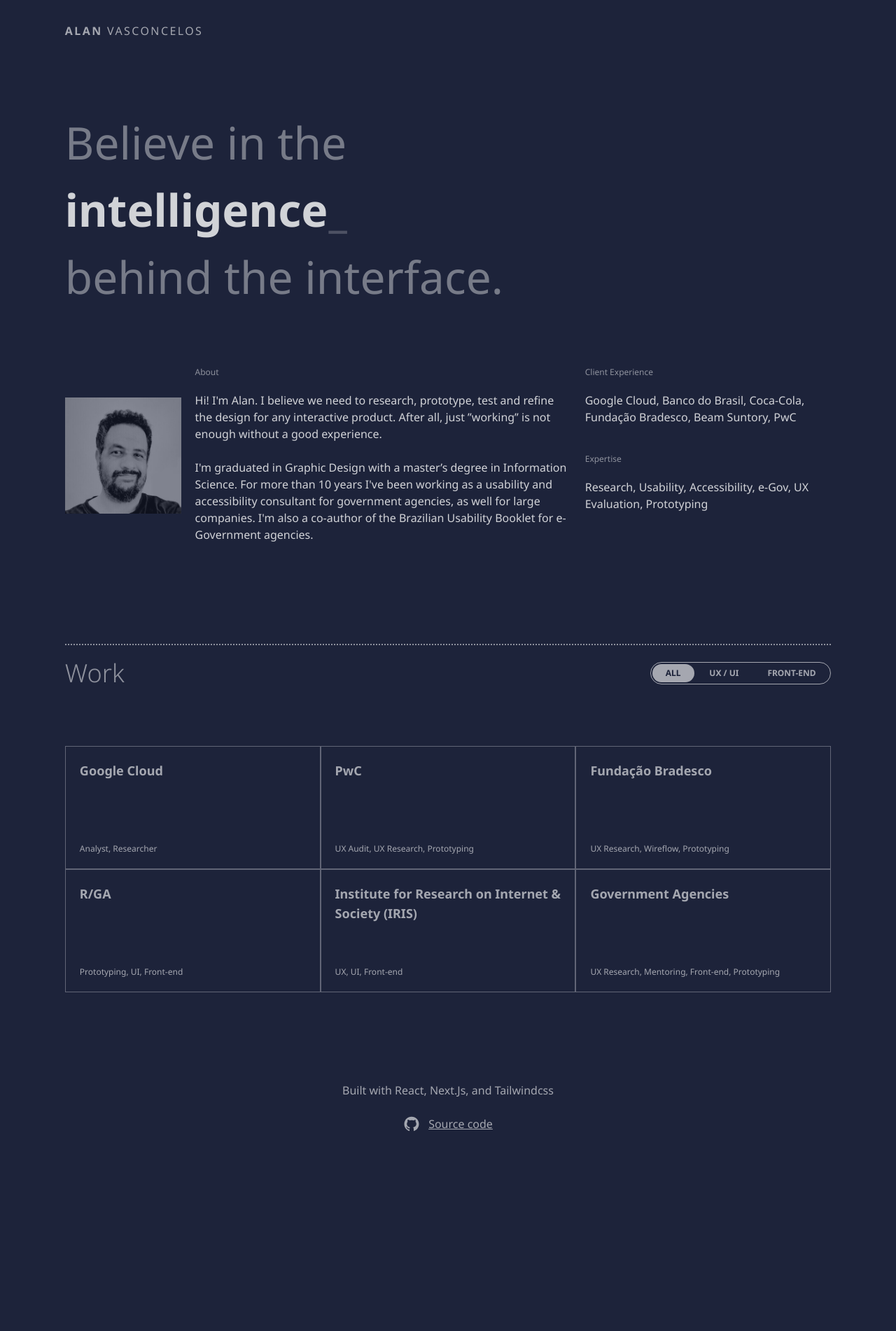
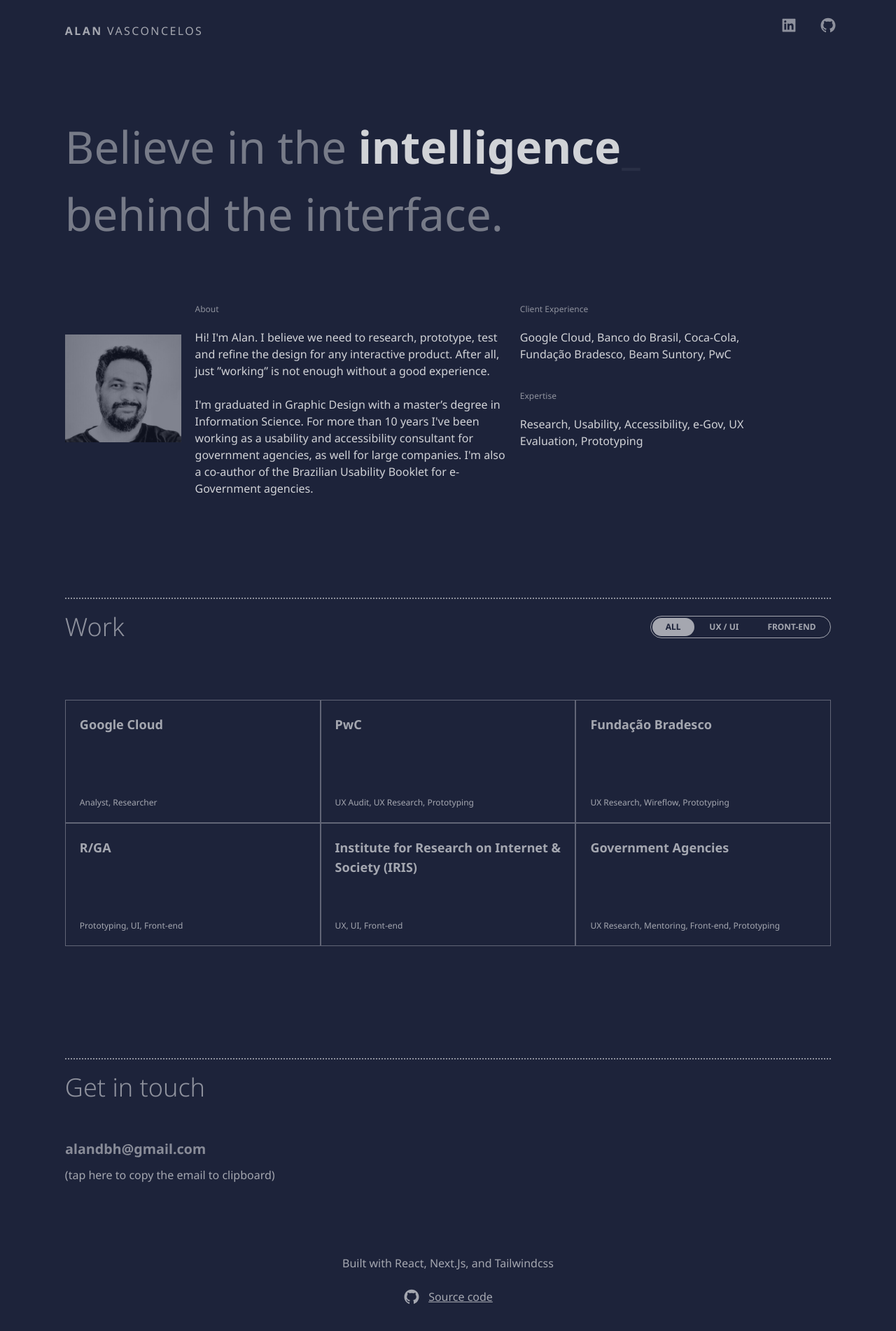
Before and after one commit to alandbh/react-portfolio, a Next.js app: page / in a window 1280 px wide. Shown: the top 1902 px of the page at 70% size. Before the commit the page ends 1722 px from the top, so only its background shows below. Built offline with nearby package versions, Linux system fonts and the light colour scheme.

Commit message:
major updates

```diff
--- a/components/Content/egov.js
+++ b/components/Content/egov.js
@@ -1,8 +1,10 @@
 export const egov = {
     title: "e-Gov",
-    year: "2021",
+    year: "2011 to 2017",
     client: "Government Agencies",
     role: "UX Research, Mentoring, Front-end, Prototyping",
+    company_name: `Synergia`,
+    company_url: `https://www.synergia.dcc.ufmg.br`,
     project: [
         `<p>Between 2013 and 2017 I worked as a UX mentor in government institutions, helping them to implement Electronic Government products and services, following the Brazilian guidelines for usability and accessibility.</p>
         `,
--- a/components/Content/fundacao-bradesco.js
+++ b/components/Content/fundacao-bradesco.js
@@ -2,6 +2,8 @@
     title: "Fundação Bradesco Mobile App",
     year: "2021",
     client: "Fundação Bradesco",
+    company_name: "R/GA",
+    company_url: "https://www.rga.com",
     role: "UX Research, Wireflow, Prototyping",
     project: [
         `<p>Given the current pandemic scenario where students need to study from home, Fundação Bradesco identified two needs:
@@ -16,7 +18,7 @@
         {
             title: "My role",
             text: [
-                `My job was to understand the requirements, create the user flow and prototype the most incipient ideas for the three personas: Student, Parent, and Teacher.`,
+                `My job was to understand the requirements, create the <b>user flow</b> and prototype the most incipient ideas for the three personas: <b>Student, Parent, and Teacher.</b>`,
                 `I also acted as UX director coordinating deliveries and auditing UI work.`,
                 `<p>All the UI screens were made by <a href="https://www.linkedin.com/in/isabelakempinas/?originalSubdomain=br">Isabela Kempinas.</a></p>`,
             ],
@@ -25,7 +27,7 @@
         },
         {
             title: "Prototyping",
-            text: [`Earlier prototypes for the three personas.`],
+            text: [`Earlier lo-fi prototypes for the three personas.`],
             image: "port-sec2-fundacao-bradesco.png",
             image_full: "port-sec2a-fundacao-bradesco.png",
             bg_color_class: "bg-white",
--- a/components/Content/google-cloud.js
+++ b/components/Content/google-cloud.js
@@ -3,6 +3,8 @@
     year: "2020 / 2021",
     client: "Google Cloud",
     role: "Analyst, Researcher",
+    company_name: "R/GA",
+    company_url: "https://www.rga.com",
     project: [
         `Looking at the major 25 retailers in Brazil, we aimed to find out how the overall user experience fared during the Black Friday period, comprising from the 20th to November 30th - both from a tech and user experience perspective.`,
         `Using these learnings, we were then able to understand how brands could improve the overall experience and also, how Google Cloud could be a partner in helping make those improvements happen.`,
--- a/components/Content/iris.js
+++ b/components/Content/iris.js
@@ -1,8 +1,9 @@
 export const iris = {
     title: "IRIS's Website",
-    year: "2020",
+    year: "2019",
     client: "Institute for Research on Internet & Society (IRIS)",
     role: "UX, UI, Front-end",
+    company_name: "Personal project",
     project: [
         `<p>The project consists of creating the new portal of The Institute for Research on Internet & Society (IRIS), with a focus on a good experience for end users and for researchers who are part of the institution.</p>
 
@@ -14,7 +15,7 @@
         {
             title: "My role",
             text: [
-                `The design process includes Concept, Information Architecture, Wireframing, and tge UI Design.`,
+                `The design process includes Concept, Information Architecture, Wireframing, and UI Design.`,
                 `Wireframing was a crucial step for moving forward with the designs. There were plenty of business requirements to be addressed.`,
             ],
             image: "port-sec1-iris.png",
@@ -25,7 +26,8 @@
         {
             title: "The result",
             text: [
-                `I also worked on the front-end of all the pages, which are fully responsive.`,
+                `I also worked on the <b>front-end</b> of all the pages, which are fully responsive.`,
+                `The tech stack is: HTML5, CSS3, JS, and Wordpress`,
                 `You can take alook here:`,
                 `<a class="underline hover:text-gray-800" href="https://irisbh.com.br/en/">IRIS Website</a>`,
             ],
--- a/components/Content/pwc.js
+++ b/components/Content/pwc.js
@@ -3,6 +3,8 @@
     year: "2021",
     client: "PwC",
     role: "UX Audit, UX Research, Prototyping",
+    company_name: "R/GA",
+    company_url: "https://www.rga.com",
     project: [
         `<p>The Goal is to build awareness and demand for PwC in the ESG space, and ultimately help PwC's clients navigate their ESG journey by creating an experience that gives people the confidence in PwC for ESG.</p>
         <p>To achieve these goals, PwC asked R/GA to create a platform MVP in which customers themselves could walk through a flow entering some data and thus see a dashboard that indicates points for improvement.</p>
--- a/components/Content/rga.js
+++ b/components/Content/rga.js
@@ -3,13 +3,15 @@
     year: "2022",
     client: "R/GA",
     role: "Prototyping, UI, Front-end",
+    company_name: "R/GA",
+    company_url: "https://www.rga.com",
     project: [
         `<p>DISCLAIMER: <br>For privacy reasons, <b>all retailer data shown here is dummy.</b></p>`,
         `Spreadsheets are great for storing and visualizing data.`,
         `It turns out that when we need to run a heuristic evaluation, using a smartphone, tablet or even a laptop, it is quite difficult to manually enter data into these spreadsheets. Especially when there are many columns.`,
         `Because of that, I created and developed a specific app (mobile and desktop) so that the UX evaluators could collect and save the observed data during the analysis.`,
         `The app (in MVP) allows you not only to insert the heuristic score, but also to insert comments, paste a link with screenshots, and even insert extra findings that can be classified as Good, Bad or Neutral.`,
-        `Now the data is exposed in a much easier to read way. In addition, entering the collected data has become much simpler and frictionless.`,
+
         `Another advantage is that the color classification of extra finds is now fully automated. All of this cut data collection time by almost half.`,
     ],
     access: "https://heuristic-scores-form.vercel.app",
@@ -34,13 +36,13 @@
             bg_color_class: "bg-white",
             image: "port-sec2-rga.svg",
             image_full: "port-sec2a-rga.png",
-            image_classname: "w-52",
+            image_full_stretch: true,
+            image_classname: "w-52 mx-auto",
         },
         {
             title: "The Web App",
             text: [
-                `I built the web application using Next.Js / React as the front end.`,
-                `Before migrating the data to the spreadsheet, the collected data was stored in MongoDB.`,
+                `Now the data is exposed in a much easier to read way. In addition, entering the collected data has become much simpler and frictionless. 😻`,
             ],
             image: "port-sec3-rga.webm",
             video_classname: "flex-1",
@@ -51,6 +53,9 @@
             title: "The PWA",
             text: [
                 `For better user experience (or would it be designer experience? LoL), I turned the application into Progressive Web App (PWA), so it works offline too.`,
+                `<b>Tech Stack</b>`,
+                `I built the web application using Next.Js / React as the front end.`,
+                `Before migrating the data to the spreadsheet, the collected data was stored in MongoDB.`,
             ],
             image: "port-sec4-rga.png",
             bg_color_class: "bg-white",
--- a/components/Footer/index.jsx
+++ b/components/Footer/index.jsx
@@ -1,10 +1,61 @@
 import Image from "next/image";
+import Heading from "../Heading";
+import { useState } from "react";
 
 function Footer() {
+    const [copied, setCopied] = useState(false);
+
+    function handleCopy() {
+        navigator.clipboard.writeText("alandbh@gmail.com");
+
+        setCopied(true);
+
+        setTimeout(() => {
+            setCopied(false);
+        }, 7000);
+    }
     return (
-        <footer className="mt-32 mb-20 flex flex-1 items-center flex-col text-white/60 ">
+        <footer className="mt-40 mb-20  text-white/60 md:grid md:grid-cols-14 gap-5">
+            <div className="flex justify-between items-center col-start-2 col-span-12 border-dotted border-t-2 border-white/50 pt-5">
+                <Heading
+                    as="h1"
+                    className="md:text-4xl text-xl font-light text-white/50"
+                >
+                    Get in touch
+                </Heading>
+            </div>
+
+            <div className="col-start-2 col-span-12 mt-10 mb-10">
+                <button
+                    onClick={handleCopy}
+                    className=" text-left hover:text-white/90"
+                >
+                    <div className="flex flex-col gap-3 w-auto float-left">
+                        <picture className="opacity-60">
+                            <source srcSet={"/email.svg"} type="image/webp" />
+                            <img
+                                width={200}
+                                src={"/email.svg"}
+                                alt="Alan's email"
+                            />
+                        </picture>
+                        <p className="m-0">
+                            (tap here to copy the email to clipboard)
+                        </p>
+                        <p
+                            className={`transition-opacity m-0 ${
+                                copied ? "opacity-100" : "opacity-0"
+                            }`}
+                        >
+                            ✅ copied {`:)`}
+                        </p>
+                    </div>
+                </button>
+            </div>
+
+            <div className="col-start-2 col-span-12 mb-20 flex flex-col items-center">
                 <p>Built with React, Next.Js, and Tailwindcss</p>
-            <p className="">
+                <p className="text-center">
                     <a
                         href="https://github.com/alandbh/react-portfolio"
                         className="underline flex items-center gap-3 opacity-60 hover:opacity-100 text-white"
@@ -19,6 +70,7 @@
                         Source code
                     </a>
                 </p>
+            </div>
         </footer>
     );
 }
--- a/components/Header/index.jsx
+++ b/components/Header/index.jsx
@@ -1,9 +1,37 @@
-function Header() {
+import Image from "next/image";
+import Link from "next/link";
+
+function Header({ icons }) {
     return (
-        <header className="md:grid grid-cols-14 gap-5 my-8">
-            <h1 className="col-start-2 col-span-5 tracking-[.15rem] text-white/60">
+        <header className="md:grid grid-cols-14 gap-5 my-8 flex justify-between">
+            <h1 className="col-start-2 col-span-5 tracking-[.15rem] md:text-base text-xs text-white/60">
                 <b>ALAN</b> VASCONCELOS
             </h1>
+            <div className="col-span-7 flex gap-4 justify-end items-center mt-[-1rem] mr-[-1rem]">
+                <a
+                    className="opacity-50 hover:opacity-90 p-2"
+                    href="https://www.linkedin.com/in/alan-vasconcelos-6458ba3/"
+                >
+                    <Image
+                        src="/icon-linkedin.svg"
+                        width={24}
+                        height={24}
+                        alt="My LinkedIn Profile"
+                    />
+                </a>
+                <a
+                    className="opacity-50 hover:opacity-90 p-2"
+                    href="https://github.com/alandbh"
+                >
+                    <Image
+                        width={24}
+                        height={24}
+                        src="/icon-github.svg"
+                        alt=""
+                        className=""
+                    />
+                </a>
+            </div>
         </header>
     );
 }
--- a/pages/_document.jsx
+++ b/pages/_document.jsx
@@ -41,7 +41,6 @@
                 </Head>
                 <body className="bg-color-base text-white/90 flex flex-col items-center">
                     <div className="wrapper-all w-full max-w-[1800px] px-5 md:px-0 ">
-                        <Header />
                         <Main />
                     </div>
                     <NextScript />
--- a/pages/index.js
+++ b/pages/index.js
@@ -7,6 +7,7 @@
 import Switch from "../components/Switch";
 import Typing from "../components/Typing";
 import { PageData } from "../components/Content/PageData";
+import Header from "../components/Header";
 
 export default function Home() {
     const [workType, setWorkType] = useState("all");
@@ -17,36 +18,32 @@
         <div>
             <Head>
                 <title>{`Alan's Portfolio`}</title>
-                <meta
-                    name="description"
-                    content="{`Alan's Portfolio Homepage`}"
-                />
+                <meta name="description" content="Alan's Portfolio Homepage" />
             </Head>
+
+            <Header />
 
             <main className="mt-[100px]">
                 <div className="md:grid grid-cols-14 gap-5">
-                    <h2 className="hero col-start-2 col-span-8 md:text-7xl text-5xl text-white/40">
+                    <h2 className="hero col-start-2 col-span-12 md:text-7xl text-5xl text-white/40">
                         Believe in the{" "}
-                        <span className="block md:inline">
+                        <span className="block lg:inline">
                             <Typing words="inteligence, strategy"></Typing>
                         </span>
-                        <span className="hidden md:inline">
+                        <span className="hidden lg:inline">
                             <br />
                         </span>
                         behind the interface.
                     </h2>
                 </div>
-                <section className="bio md:grid md:grid-cols-14 gap-5 mt-20">
-                    <div className="col-span-2 col-start-2 mt-11">
-                        <Image
-                            src="/photo.jpg"
-                            alt="Vercel Alan's photo"
-                            width={200}
-                            height={200}
-                            className="opacity-50"
-                        />
+                <section className="bio grid grid-cols-14 md:gap-5 mt-20">
+                    <div className="col-span-3 sm:col-span-2 col-start-1 md:col-start-2 mt-0 md:mt-11 pb-5 flex align-top">
+                        <picture className="opacity-50">
+                            <source srcSet={"/photo.jpg"} type="image/webp" />
+                            <img src={"/photo.jpg"} alt="Alan's photo" />
+                        </picture>
                     </div>
-                    <div className="col-span-6 text-white/80">
+                    <div className="col-span-14 sm:col-span-10 md:col-span-5 sm:col-start-4 col-start-1 text-white/80">
                         <Heading as="h3" className="text-white/50 mb-5 text-xs">
                             About
                         </Heading>
@@ -55,7 +52,8 @@
 
                         <p>{`I'm graduated in Graphic Design with a master’s degree in Information Science. For more than 10 years I've been working as a usability and accessibility consultant for government agencies, as well for large companies. I'm also a co-author of the Brazilian Usability Booklet for e-Government agencies.`}</p>
                     </div>
-                    <div className="col-span-4 text-white/80">
+
+                    <div className="col-span-14 sm:col-span-10 md:col-span-4 sm:col-start-4 text-white/80">
                         <Heading as="h3" className="text-white/50 mb-5 text-xs">
                             Client Experience
                         </Heading>
--- a/tailwind.config.js
+++ b/tailwind.config.js
@@ -45,10 +45,10 @@
             },
             screens: {
                 xs: "400px",
-                sm: "640px",
-                md: "768px",
-                lg: "1024px",
-                xl: "1280px",
+                sm: "641px",
+                md: "769px",
+                lg: "1025px",
+                xl: "1281px",
                 "2xl": "1536px",
             },
         },
```
Also changed, not shown: pages/work/[slug].jsx (+30 -5 lines), public/email.svg (added), public/icon-linkedin.svg (added). Lines whose indentation alone changed are shown as unchanged.
